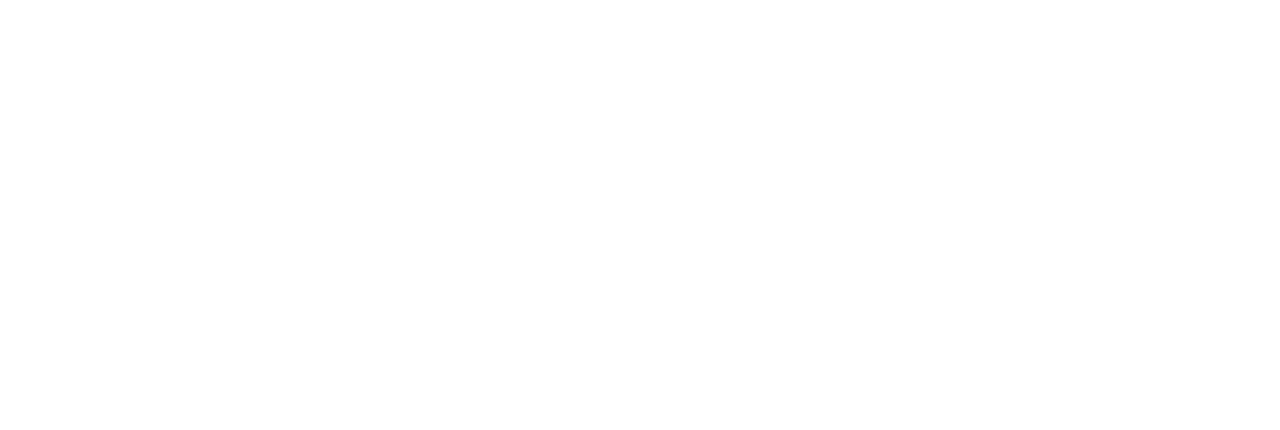
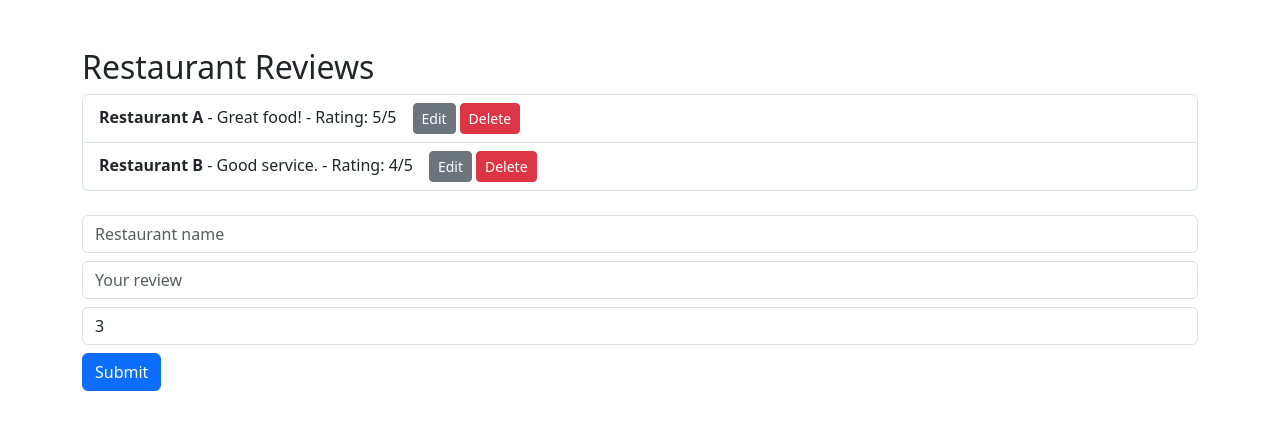
Before and after one commit to ryanlow-rp/react-demo, a React (Create React App) app: page / in a window 1280 px wide. Shown: the top 430 px of the page. Built offline with nearby package versions, Linux system fonts and the light colour scheme.

Commit message:
initial commit

```diff
--- a/src/App.js
+++ b/src/App.js
@@ -1,10 +1,129 @@
+import React, { useState } from 'react'
 import 'bootstrap/dist/css/bootstrap.min.css'
-import Header from './Header'
 
-function App() {
+const App = () => {
+    const [reviews, setReviews] = useState([
+        { restaurant: 'Restaurant A', review: 'Great food!', rating: 5 },
+        { restaurant: 'Restaurant B', review: 'Good service.', rating: 4 },
+    ])
+
+    const [restaurant, setRestaurant] = useState('')
+    const [review, setReview] = useState('')
+    const [rating, setRating] = useState(3)
+
+    const [editIndex, setEditIndex] = useState(-1)
+
+    const isEditing = editIndex !== -1
+
+    const resetForm = () => {
+        setRestaurant('')
+        setReview('')
+        setRating(3)
+    }
+
+    const handleSubmit = () => {
+        const newReview = { restaurant, review, rating: Number(rating) }
+        if (!isEditing) {
+            // Adding a new review
+            setReviews([...reviews, newReview])
+        } else {
+            // Updating an existing review
+            const updatedReviews = [...reviews]
+            updatedReviews[editIndex] = newReview
+            setReviews(updatedReviews)
+            setEditIndex(-1) // Reset edit index
+        }
+        resetForm()
+    }
+
+    const handleEdit = (index) => {
+        const reviewToEdit = reviews[index]
+        setRestaurant(reviewToEdit.restaurant)
+        setReview(reviewToEdit.review)
+        setRating(reviewToEdit.rating)
+        setEditIndex(index)
+    }
+
+    const handleDelete = (index) => {
+        setReviews([...reviews.slice(0, index), ...reviews.slice(index + 1)])
+    }
+
+    const handleCancel = () => {
+        setEditIndex(-1)
+        resetForm()
+    }
+
+    const renderForm = () => (
+        <div>
+            <input
+                type='text'
+                className='form-control mb-2'
+                placeholder='Restaurant name'
+                value={restaurant}
+                onChange={(e) => setRestaurant(e.target.value)}
+            />
+            <input
+                type='text'
+                className='form-control mb-2'
+                placeholder='Your review'
+                value={review}
+                onChange={(e) => setReview(e.target.value)}
+            />
+            <select
+                className='form-control mb-2'
+                value={rating}
+                onChange={(e) => setRating(e.target.value)}
+            >
+                <option value='1'>1</option>
+                <option value='2'>2</option>
+                <option value='3'>3</option>
+                <option value='4'>4</option>
+                <option value='5'>5</option>
+            </select>
+            <button className='btn btn-primary me-2' onClick={handleSubmit}>
+                {isEditing ? 'Update' : 'Submit'}
+            </button>
+            {isEditing && (
+                <button className='btn btn-secondary' onClick={handleCancel}>
+                    Cancel
+                </button>
+            )}
+        </div>
+    )
+
+    const renderReview = (review, index) => (
+        <div>
+            <strong>{review.restaurant}</strong> - {review.review} - Rating:{' '}
+            {review.rating}/5
+            <button
+                className='btn btn-secondary btn-sm ms-3'
+                onClick={() => handleEdit(index)}
+            >
+                Edit
+            </button>
+            <button
+                className='btn btn-danger btn-sm ms-1'
+                onClick={() => handleDelete(index)}
+            >
+                Delete
+            </button>
+        </div>
+    )
+
     return (
-        <>
-        </>
+        <div className='container mt-5'>
+            <h2>Restaurant Reviews</h2>
+            <ul className='list-group mb-4'>
+                {reviews.map((review, index) => (
+                    <li key={index} className='list-group-item'>
+                        {isEditing && editIndex === index
+                            ? renderForm()
+                            : renderReview(review, index)}
+                    </li>
+                ))}
+            </ul>
+            {isEditing || renderForm()}
+        </div>
     )
 }
 
```
